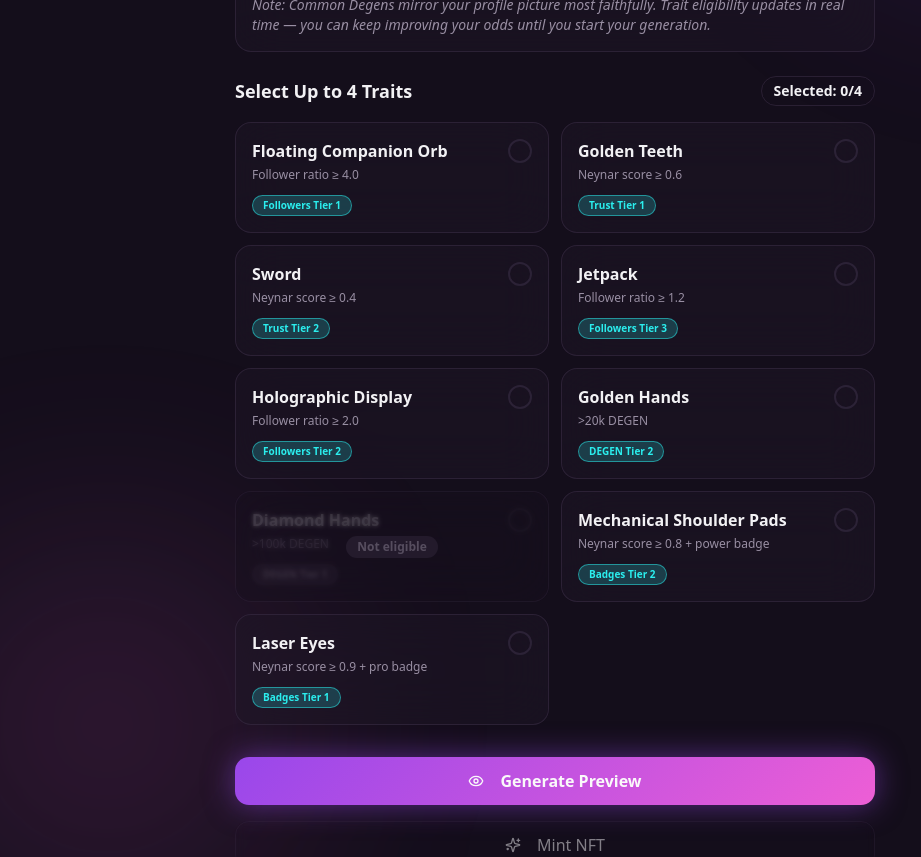
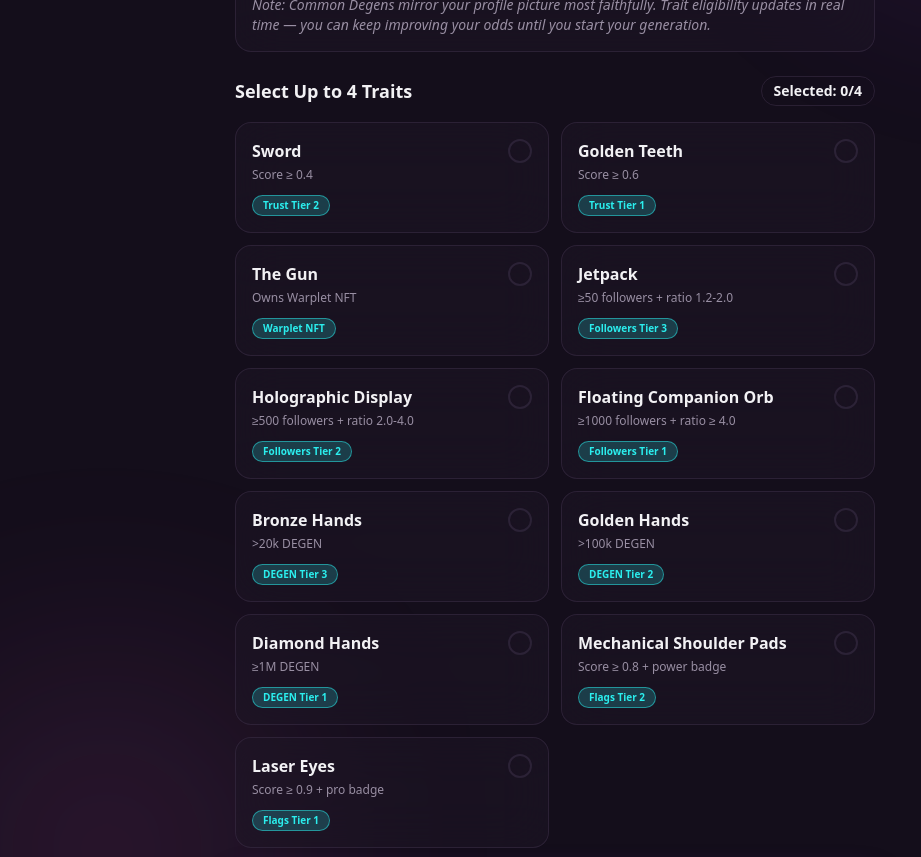
Before and after one commit to bjcd/the-degens-design, a React (Vite) app: page / in a window 1280 px wide. Shown: the part 420-1277 px from the top of the page, without its empty margins (85-1006 px from the left). Built offline with nearby package versions, Linux system fonts and the light colour scheme; the HTML template or start-up script is replaced by a standard one.

Commit message:
Update trait tiers and requirements

```diff
--- a/src/pages/Index.tsx
+++ b/src/pages/Index.tsx
@@ -9,66 +9,80 @@ import degenExample from "@/assets/degen-example.png";
 
 const TRAITS: Trait[] = [
   {
-    id: "orb",
-    name: "Floating Companion Orb",
-    tier: "Followers Tier 1",
-    requirement: "Follower ratio ≥ 4.0",
+    id: "sword",
+    name: "Sword",
+    tier: "Trust Tier 2",
+    requirement: "Score ≥ 0.4",
     eligible: true,
   },
   {
     id: "teeth",
     name: "Golden Teeth",
     tier: "Trust Tier 1",
-    requirement: "Neynar score ≥ 0.6",
+    requirement: "Score ≥ 0.6",
     eligible: true,
   },
   {
-    id: "sword",
-    name: "Sword",
-    tier: "Trust Tier 2",
-    requirement: "Neynar score ≥ 0.4",
+    id: "gun",
+    name: "The Gun",
+    tier: "Warplet NFT",
+    requirement: "Owns Warplet NFT",
     eligible: true,
   },
   {
     id: "jetpack",
     name: "Jetpack",
     tier: "Followers Tier 3",
-    requirement: "Follower ratio ≥ 1.2",
+    requirement: "≥50 followers + ratio 1.2-2.0",
     eligible: true,
   },
   {
     id: "display",
     name: "Holographic Display",
     tier: "Followers Tier 2",
-    requirement: "Follower ratio ≥ 2.0",
+    requirement: "≥500 followers + ratio 2.0-4.0",
+    eligible: true,
+  },
+  {
+    id: "orb",
+    name: "Floating Companion Orb",
+    tier: "Followers Tier 1",
+    requirement: "≥1000 followers + ratio ≥ 4.0",
+    eligible: true,
+  },
+  {
+    id: "bronze-hands",
+    name: "Bronze Hands",
+    tier: "DEGEN Tier 3",
+    requirement: ">20k DEGEN",
     eligible: true,
   },
   {
     id: "golden-hands",
     name: "Golden Hands",
     tier: "DEGEN Tier 2",
-    requirement: ">20k DEGEN",
+    requirement: ">100k DEGEN",
     eligible: true,
   },
   {
     id: "diamond-hands",
     name: "Diamond Hands",
     tier: "DEGEN Tier 1",
-    requirement: ">100k DEGEN",
-    eligible: false,
+    requirement: "≥1M DEGEN",
+    eligible: true,
   },
   {
     id: "shoulder-pads",
     name: "Mechanical Shoulder Pads",
-    tier: "Badges Tier 2",
-    requirement: "Neynar score ≥ 0.8 + power badge",
+    tier: "Flags Tier 2",
+    requirement: "Score ≥ 0.8 + power badge",
     eligible: true,
   },
   {
     id: "laser-eyes",
     name: "Laser Eyes",
-    tier: "Badges Tier 1",
-    requirement: "Neynar score ≥ 0.9 + pro badge",
+    tier: "Flags Tier 1",
+    requirement: "Score ≥ 0.9 + pro badge",
     eligible: true,
   },
 ];
```
